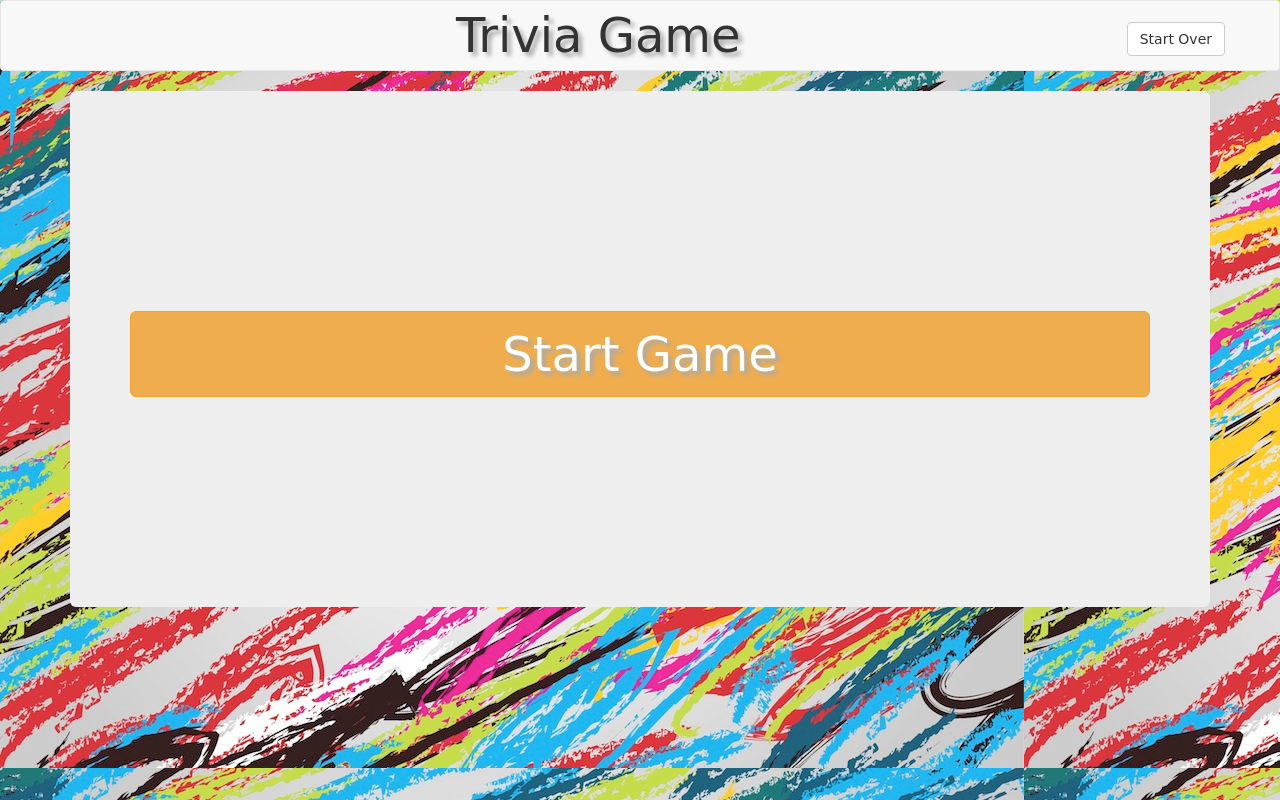
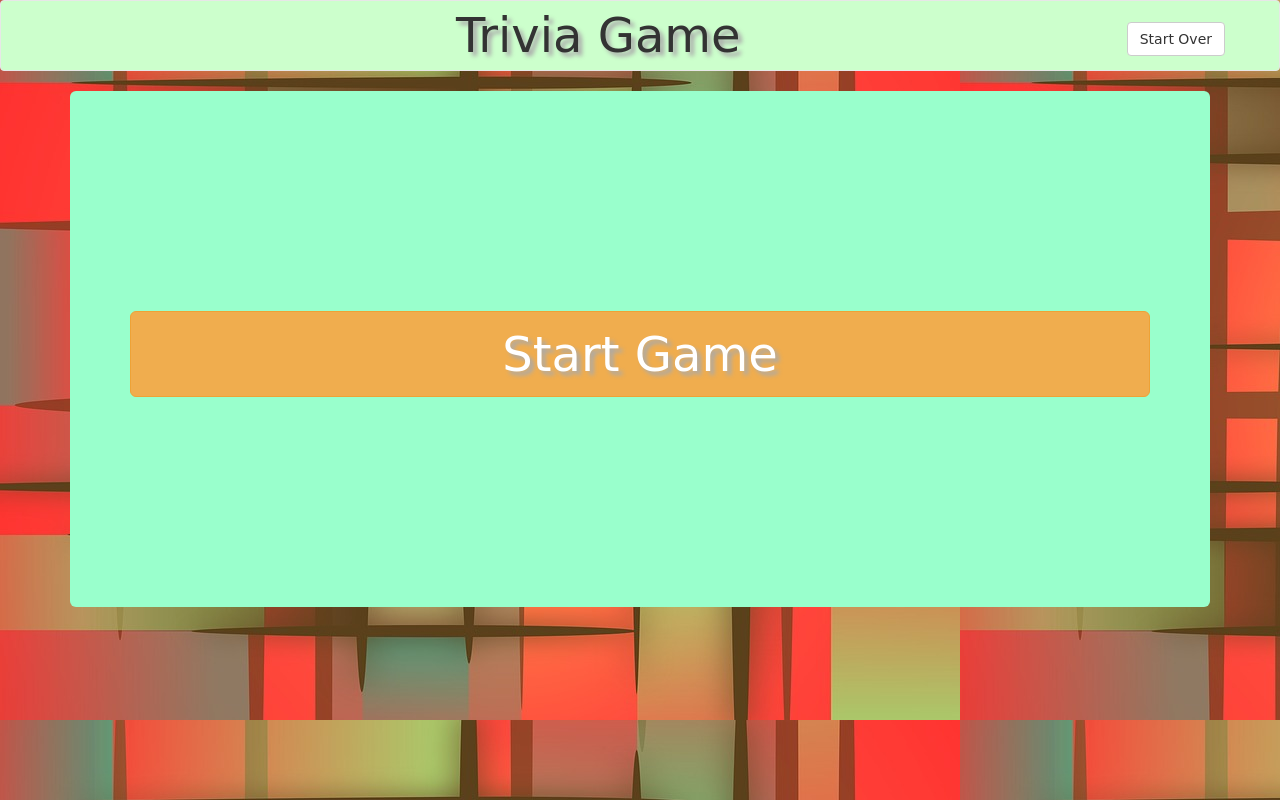
Before and after one commit to Senthilselva/week-5-game, a PHP site: page / in a window 1280 px wide. Run offline with PHP 8.4, Linux system fonts and the light colour scheme; some web fonts are replaced.

Commit message:
changed background

```diff
--- a/css/style.css
+++ b/css/style.css
@@ -1,11 +1,21 @@
 body{
 	font-family: 'Mogra', cursive;
 	text-align: center;
+	background-color: #99ffcc;
 	background-image: url("../images/background.jpg");
 }
 
 .jumbotron{
+background-color: #99ffcc;
+}
 
+.panel-custom{
+	background-color: #99ffcc;
+}
+
+.navbar-custom {
+
+    background-color: #ccffcc;
 }
 
 h1,
--- a/index.html
+++ b/index.html
@@ -16,7 +16,7 @@
 
 <body>
 <header>
-  <nav class="navbar navbar-default">
+  <nav class="navbar navbar-default navbar-custom">
     <div class="container">
       <div class = "navbar-center">
        Trivia Game
@@ -91,7 +91,7 @@
 
     <div class="col-md-3"> <!--side bar -->
 
-            <div class="panel panel-default">
+            <div class="panel panel-success panel-custom">
                 <div class="panel-heading">
                   <h3 class="panel-title">Wins <div id ="winDiv"> </div></h3>
                 </div>
```
Also changed, not shown: images/background.jpg.
